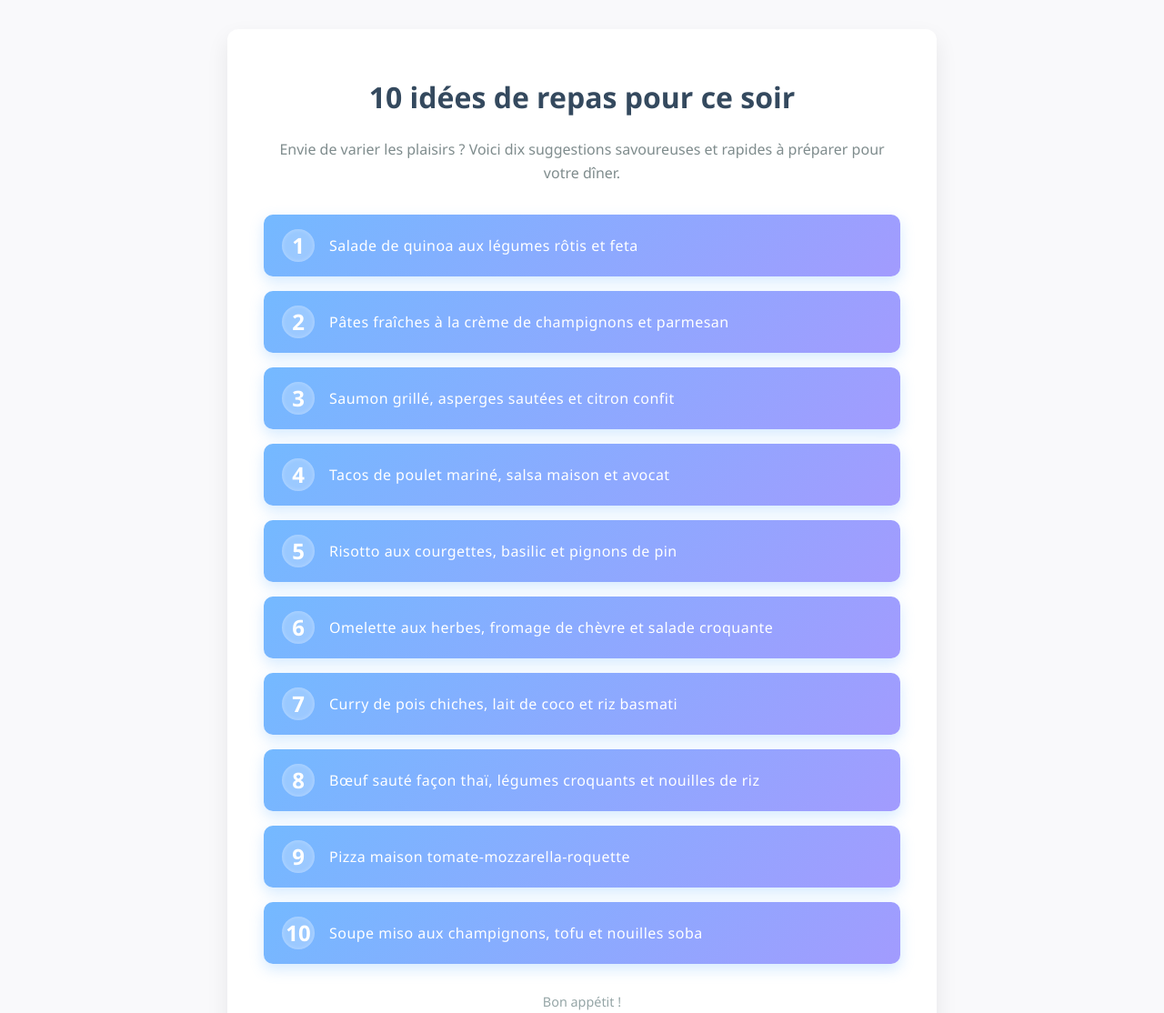
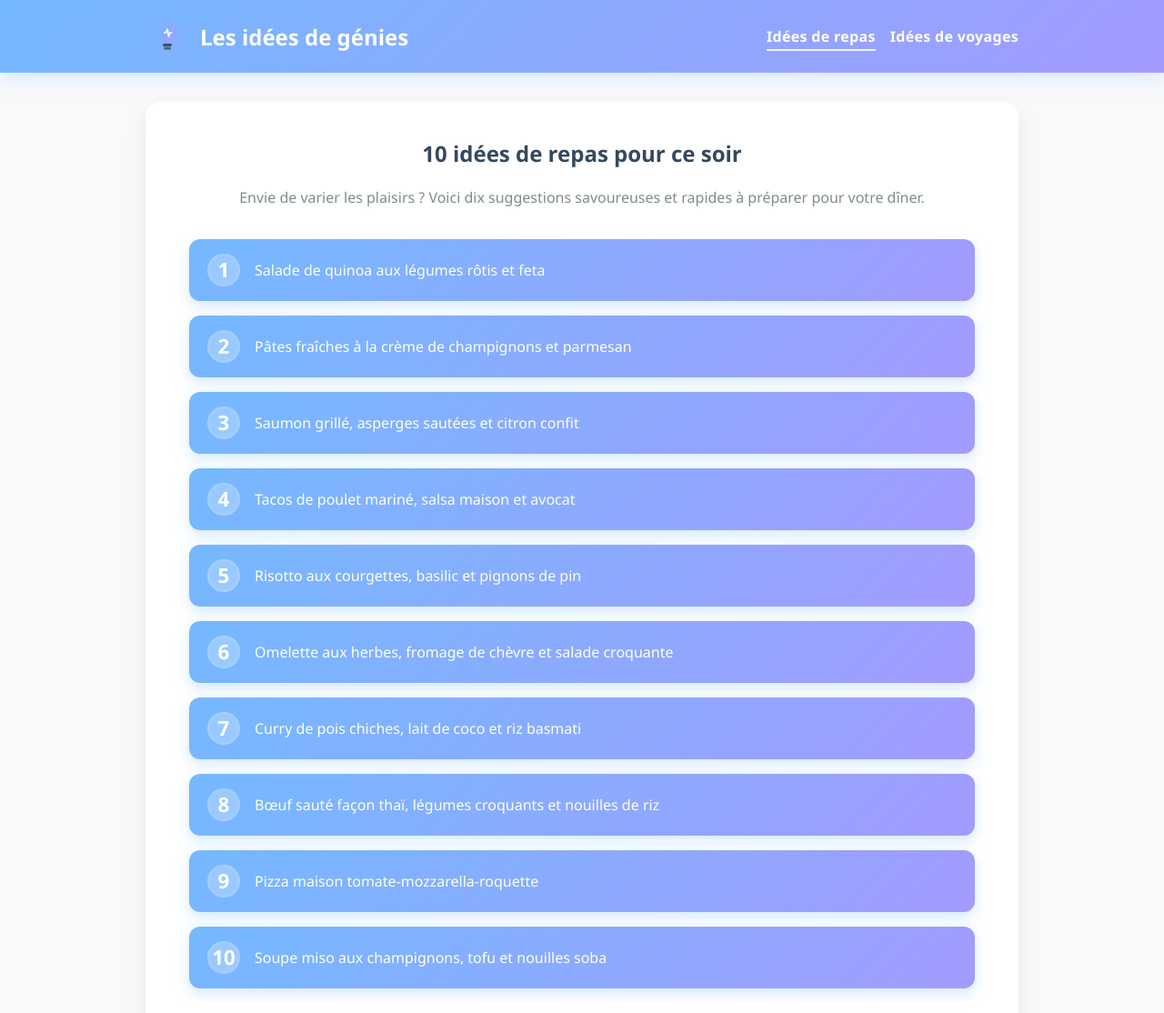
Before and after one commit to arigoldy/test_codex, a plain HTML site: page index.html in a window 1280 px wide. Shown: the top 1114 px of the page at 91% size. Drawn offline with Linux system fonts and the light colour scheme.

Commit message:
Add travel ideas page with shared layout and branding

```diff
--- a/index.html
+++ b/index.html
@@ -3,94 +3,44 @@
 <head>
   <meta charset="UTF-8">
   <meta name="viewport" content="width=device-width, initial-scale=1.0">
-  <title>Idées de repas pour ce soir</title>
-  <style>
-    body {
-      font-family: "Segoe UI", Tahoma, Geneva, Verdana, sans-serif;
-      background-color: #f9f9fb;
-      color: #2c3e50;
-      margin: 0;
-      padding: 2rem;
-    }
-    main {
-      max-width: 700px;
-      margin: 0 auto;
-      background: #ffffff;
-      border-radius: 12px;
-      box-shadow: 0 10px 25px rgba(0, 0, 0, 0.08);
-      padding: 2rem 2.5rem;
-    }
-    h1 {
-      text-align: center;
-      color: #34495e;
-      margin-bottom: 1.5rem;
-    }
-    p {
-      text-align: center;
-      color: #7f8c8d;
-      margin-bottom: 2rem;
-      line-height: 1.6;
-    }
-    ol {
-      counter-reset: repas;
-      list-style: none;
-      padding-left: 0;
-    }
-    li {
-      counter-increment: repas;
-      background: linear-gradient(135deg, #74b9ff, #a29bfe);
-      color: #ffffff;
-      padding: 1rem 1.25rem;
-      border-radius: 10px;
-      margin-bottom: 1rem;
-      display: flex;
-      align-items: center;
-      box-shadow: 0 6px 15px rgba(116, 185, 255, 0.3);
-    }
-    li::before {
-      content: counter(repas);
-      font-weight: bold;
-      font-size: 1.5rem;
-      background: rgba(255, 255, 255, 0.25);
-      width: 2.25rem;
-      height: 2.25rem;
-      border-radius: 50%;
-      display: flex;
-      align-items: center;
-      justify-content: center;
-      margin-right: 1rem;
-      box-shadow: inset 0 0 5px rgba(255, 255, 255, 0.3);
-    }
-    li span {
-      font-size: 1rem;
-      font-weight: 500;
-      letter-spacing: 0.03em;
-    }
-    footer {
-      text-align: center;
-      margin-top: 2rem;
-      color: #95a5a6;
-      font-size: 0.9rem;
-    }
-  </style>
+  <title>Les idées de génies - Repas inspirants</title>
+  <link rel="stylesheet" href="styles.css">
 </head>
 <body>
+  <header>
+    <div class="header-content">
+      <div class="branding">
+        <img src="logo.svg" alt="Logo Les idées de génies">
+        <h1>Les idées de génies</h1>
+      </div>
+      <nav aria-label="Navigation principale">
+        <ul>
+          <li><a class="current" href="index.html">Idées de repas</a></li>
+          <li><a href="voyages.html">Idées de voyages</a></li>
+        </ul>
+      </nav>
+    </div>
+  </header>
+
   <main>
-    <h1>10 idées de repas pour ce soir</h1>
-    <p>Envie de varier les plaisirs ? Voici dix suggestions savoureuses et rapides à préparer pour votre dîner.</p>
-    <ol>
-      <li><span>Salade de quinoa aux légumes rôtis et feta</span></li>
-      <li><span>Pâtes fraîches à la crème de champignons et parmesan</span></li>
-      <li><span>Saumon grillé, asperges sautées et citron confit</span></li>
-      <li><span>Tacos de poulet mariné, salsa maison et avocat</span></li>
-      <li><span>Risotto aux courgettes, basilic et pignons de pin</span></li>
-      <li><span>Omelette aux herbes, fromage de chèvre et salade croquante</span></li>
-      <li><span>Curry de pois chiches, lait de coco et riz basmati</span></li>
-      <li><span>Bœuf sauté façon thaï, légumes croquants et nouilles de riz</span></li>
-      <li><span>Pizza maison tomate-mozzarella-roquette</span></li>
-      <li><span>Soupe miso aux champignons, tofu et nouilles soba</span></li>
+    <h2>10 idées de repas pour ce soir</h2>
+    <p class="lead">Envie de varier les plaisirs ? Voici dix suggestions savoureuses et rapides à préparer pour votre dîner.</p>
+    <ol class="ideas-list">
+      <li>Salade de quinoa aux légumes rôtis et feta</li>
+      <li>Pâtes fraîches à la crème de champignons et parmesan</li>
+      <li>Saumon grillé, asperges sautées et citron confit</li>
+      <li>Tacos de poulet mariné, salsa maison et avocat</li>
+      <li>Risotto aux courgettes, basilic et pignons de pin</li>
+      <li>Omelette aux herbes, fromage de chèvre et salade croquante</li>
+      <li>Curry de pois chiches, lait de coco et riz basmati</li>
+      <li>Bœuf sauté façon thaï, légumes croquants et nouilles de riz</li>
+      <li>Pizza maison tomate-mozzarella-roquette</li>
+      <li>Soupe miso aux champignons, tofu et nouilles soba</li>
     </ol>
-    <footer>Bon appétit !</footer>
   </main>
+
+  <footer>
+    &copy; 2024 Les idées de génies. Tous droits réservés.
+  </footer>
 </body>
 </html>
--- /dev/null
+++ b/styles.css
@@ -0,0 +1,163 @@
+:root {
+  --primary-bg: #f9f9fb;
+  --primary-text: #2c3e50;
+  --accent-start: #74b9ff;
+  --accent-end: #a29bfe;
+  --card-bg: #ffffff;
+  --muted-text: #7f8c8d;
+  --shadow: rgba(0, 0, 0, 0.08);
+}
+
+* {
+  box-sizing: border-box;
+}
+
+body {
+  margin: 0;
+  font-family: "Segoe UI", Tahoma, Geneva, Verdana, sans-serif;
+  background-color: var(--primary-bg);
+  color: var(--primary-text);
+  display: flex;
+  flex-direction: column;
+  min-height: 100vh;
+}
+
+header {
+  background: linear-gradient(135deg, var(--accent-start), var(--accent-end));
+  color: white;
+  padding: 1rem 2rem;
+  box-shadow: 0 6px 20px rgba(116, 185, 255, 0.25);
+}
+
+.header-content {
+  display: flex;
+  align-items: center;
+  justify-content: space-between;
+  gap: 1.5rem;
+  max-width: 960px;
+  margin: 0 auto;
+}
+
+.branding {
+  display: flex;
+  align-items: center;
+  gap: 0.75rem;
+}
+
+.branding img {
+  width: 48px;
+  height: 48px;
+}
+
+.branding h1 {
+  margin: 0;
+  font-size: 1.5rem;
+}
+
+nav ul {
+  list-style: none;
+  margin: 0;
+  padding: 0;
+  display: flex;
+  gap: 1rem;
+}
+
+nav a {
+  color: white;
+  text-decoration: none;
+  font-weight: 600;
+  letter-spacing: 0.02em;
+  transition: opacity 0.2s ease;
+  padding-bottom: 0.2rem;
+}
+
+nav a:hover,
+nav a:focus {
+  opacity: 0.8;
+}
+
+nav a.current {
+  border-bottom: 2px solid rgba(255, 255, 255, 0.85);
+}
+
+main {
+  flex: 1;
+  width: 100%;
+  max-width: 960px;
+  margin: 2rem auto;
+  background: var(--card-bg);
+  border-radius: 16px;
+  box-shadow: 0 10px 25px var(--shadow);
+  padding: 2.5rem 3rem;
+}
+
+main h2 {
+  text-align: center;
+  margin-top: 0;
+  color: #34495e;
+}
+
+main p.lead {
+  text-align: center;
+  color: var(--muted-text);
+  margin-bottom: 2rem;
+  line-height: 1.6;
+}
+
+.ideas-list {
+  list-style: none;
+  margin: 0;
+  padding: 0;
+  counter-reset: idea;
+}
+
+.ideas-list li {
+  counter-increment: idea;
+  background: linear-gradient(135deg, var(--accent-start), var(--accent-end));
+  color: white;
+  padding: 1rem 1.25rem;
+  border-radius: 12px;
+  margin-bottom: 1rem;
+  display: flex;
+  align-items: center;
+  gap: 1rem;
+  box-shadow: 0 6px 15px rgba(116, 185, 255, 0.3);
+}
+
+.ideas-list li::before {
+  content: counter(idea);
+  font-weight: bold;
+  font-size: 1.4rem;
+  background: rgba(255, 255, 255, 0.25);
+  width: 2.25rem;
+  height: 2.25rem;
+  border-radius: 50%;
+  display: flex;
+  align-items: center;
+  justify-content: center;
+  box-shadow: inset 0 0 5px rgba(255, 255, 255, 0.3);
+}
+
+footer {
+  text-align: center;
+  padding: 1.5rem 1rem 2rem;
+  color: var(--muted-text);
+  font-size: 0.9rem;
+}
+
+@media (max-width: 640px) {
+  .header-content {
+    flex-direction: column;
+    align-items: flex-start;
+  }
+
+  nav ul {
+    flex-wrap: wrap;
+    gap: 0.5rem 1rem;
+  }
+
+  main {
+    margin: 1.5rem;
+    padding: 2rem;
+  }
+}
```
Also changed, not shown: voyages.html (added, +46 -0 lines), logo.svg (added).
